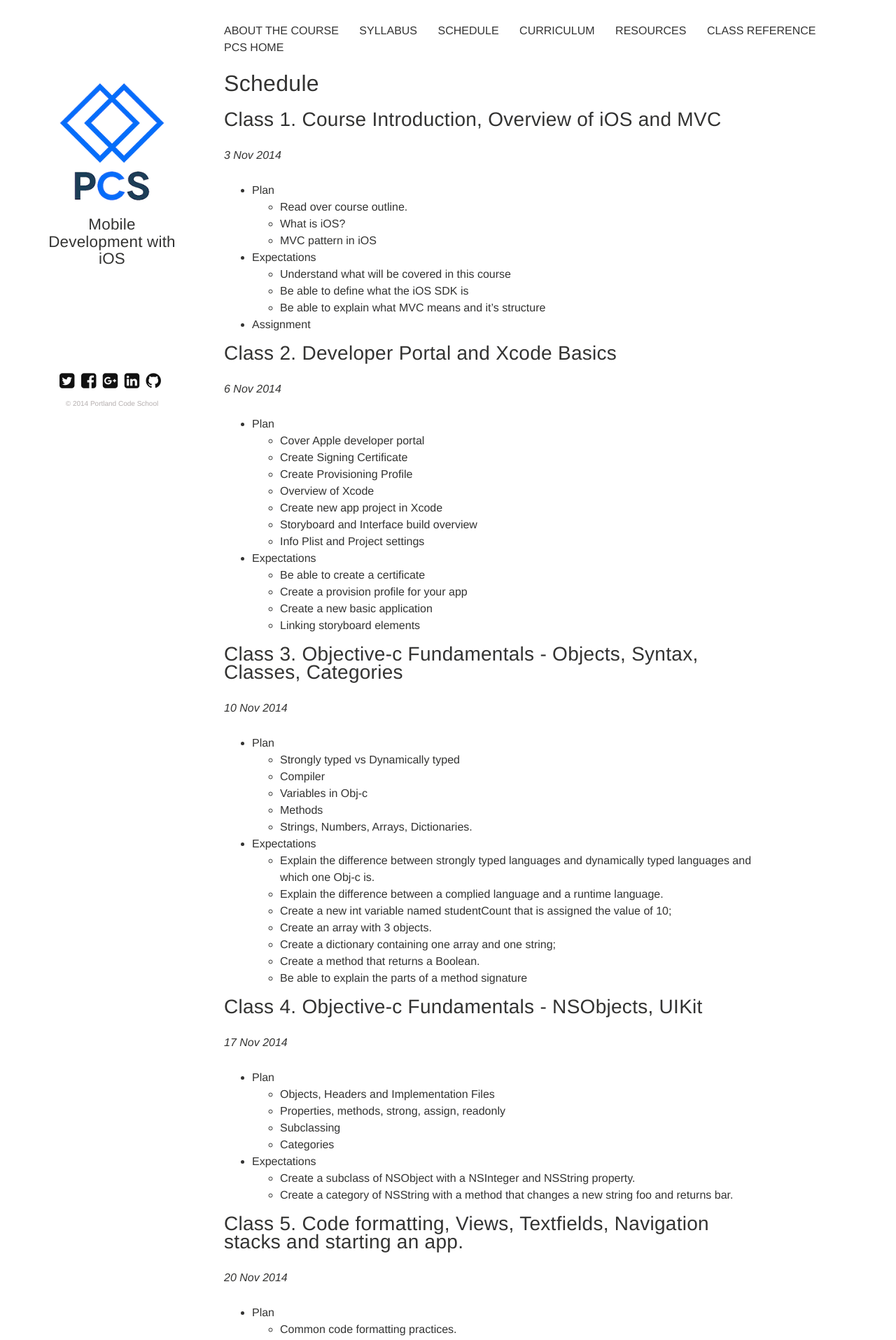
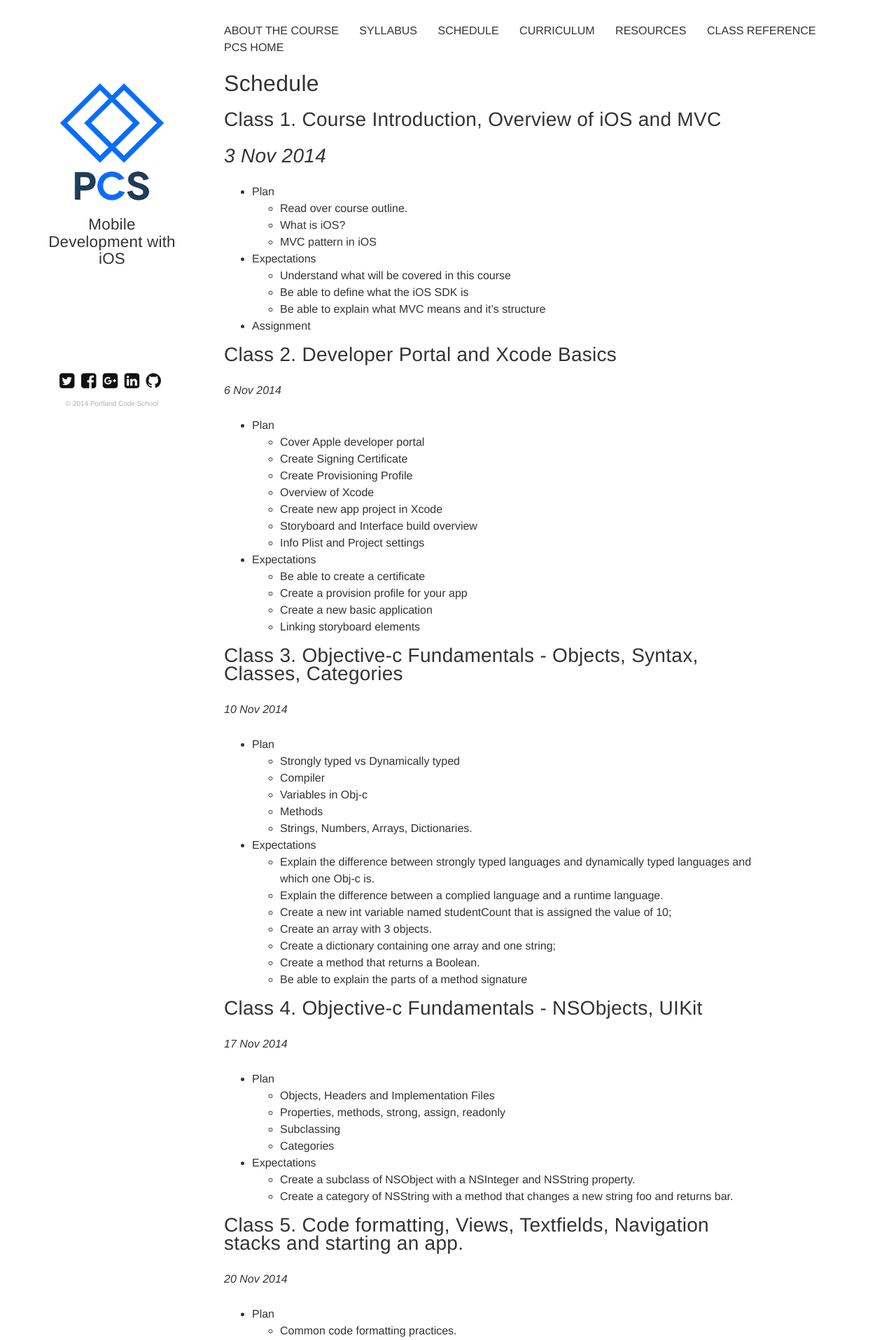
Before and after one commit to portlandcodeschool/ios, a Jekyll site: the page built from schedule.md, in a window 1280 px wide. Shown: the top 1915 px of the page at 70% size. Built offline with Jekyll 4.4.1, drawn with Linux system fonts in a browser that asks for light colours; nearby versions of some CDN libraries.

```diff
--- a/schedule.md
+++ b/schedule.md
@@ -7,7 +7,7 @@ tags: [schedule]
 ---
 
 ## Class 1. Course Introduction, Overview of iOS and MVC
-*3 Nov 2014*
+##*3 Nov 2014*
   * Plan
     * Read over course outline.
     * What is iOS?
```
